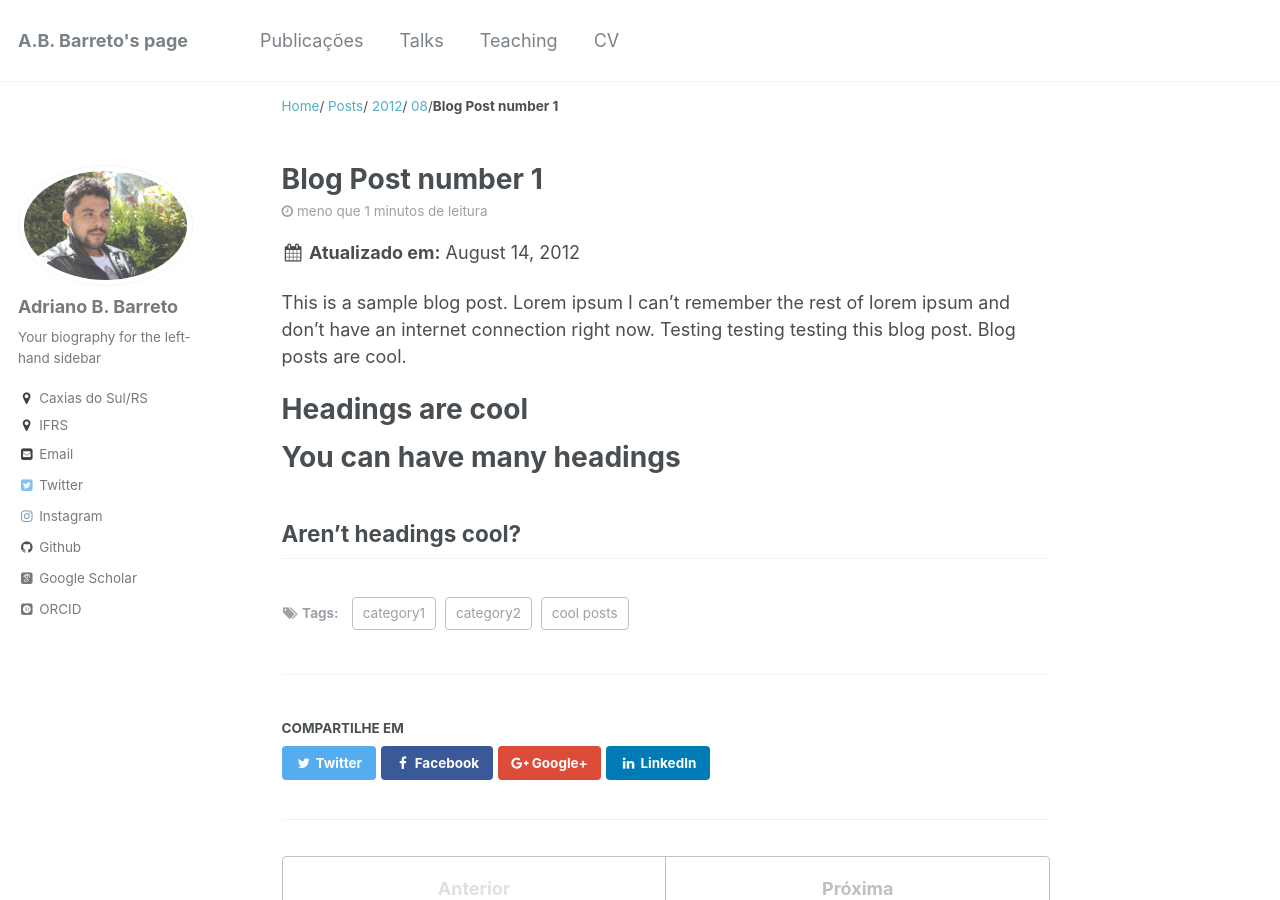
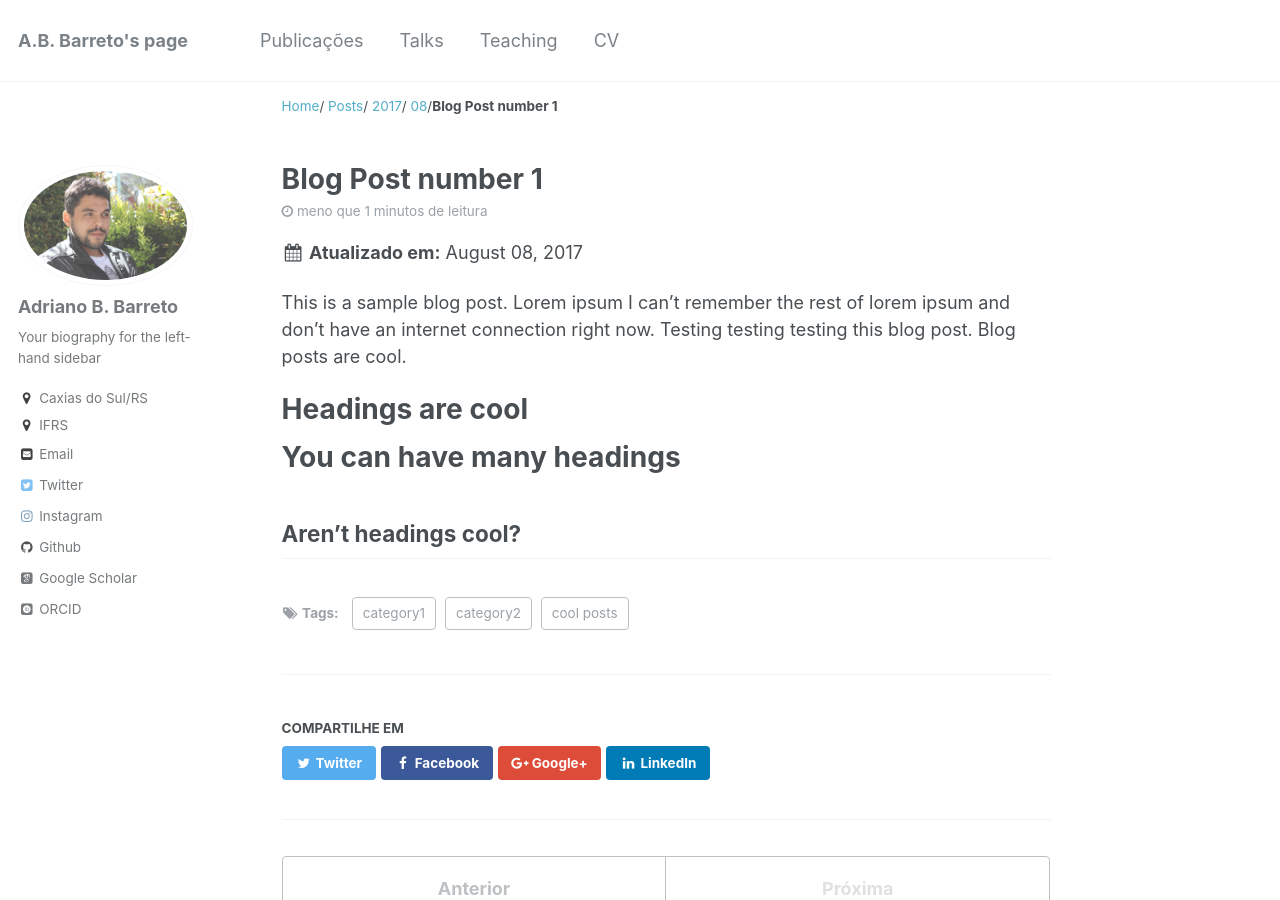
Before and after one commit to hs-macunaima/abbarreto.github.io, a Jekyll site: the page built from _posts/2012-08-14-blog-post-1.md, in a window 1280 px wide and 900 px high. Built offline with Jekyll 4.4.1, drawn with Linux system fonts in a browser that asks for light colours; some web fonts are replaced.

Commit message:
Update 2012-08-14-blog-post-1.md

```diff
--- a/_posts/2012-08-14-blog-post-1.md
+++ b/_posts/2012-08-14-blog-post-1.md
@@ -1,7 +1,7 @@
 ---
 title: 'Blog Post number 1'
-date: 2012-08-14
-permalink: /posts/2012/08/blog-post-1/
+date: 2017-08-08
+permalink: /posts/2017/08/blog-post-1/
 tags:
   - cool posts
   - category1
```
